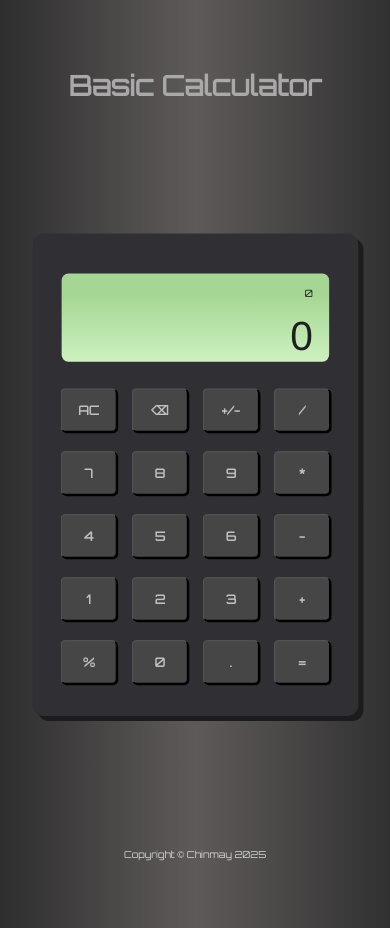
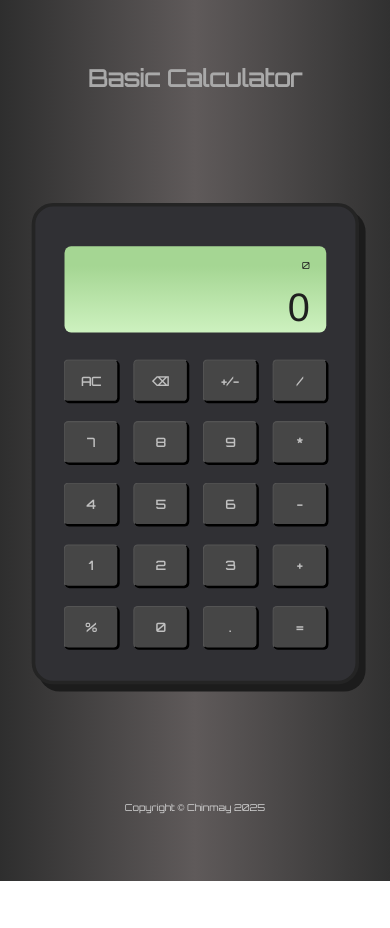
Before and after one commit to Chinmay-G/basic-calculator, a plain HTML site: page index.html in a window 390 px wide. After the commit the page ends 881 px from the top, so only its background shows below. Drawn offline with Linux system fonts and the light colour scheme.

Commit message:
Styling more

```diff
--- a/style.css
+++ b/style.css
@@ -34,7 +34,7 @@ p {
 
 .container {
     display: grid;
-    border-radius: 15px;
+    border-radius: 18px;
     background-color: rgb(48, 48, 52);
     box-shadow: 7px 7px rgb(28, 28, 28);
     padding: 20px;
@@ -106,19 +106,22 @@ footer {
 
 @media only screen and (max-width: 700px) {
     * {
-        scale: 0.925;
+        scale: 0.921;
     }
 
     p {
         text-align: center;
-        font-size: 35px;
-        margin: 0 0 10px 0;
+        font-size: 30px;
+        margin: -5px 0 -10px 0;
         /* font-weight: 600; */
     }
 
     .container {
         padding-top: 50px;
         padding-bottom: 5px;
+        border: 5px solid rgb(36, 36, 36);
+        border-radius: 30px;
+        box-shadow: 9px 10px rgb(28, 28, 28);
     }
 
     .display {
@@ -136,7 +139,7 @@ footer {
 
     footer {
         text-align: center;
-        margin-top: 15px;
+        margin-top: 0;
         margin-right: 0;
     }
 }
```
